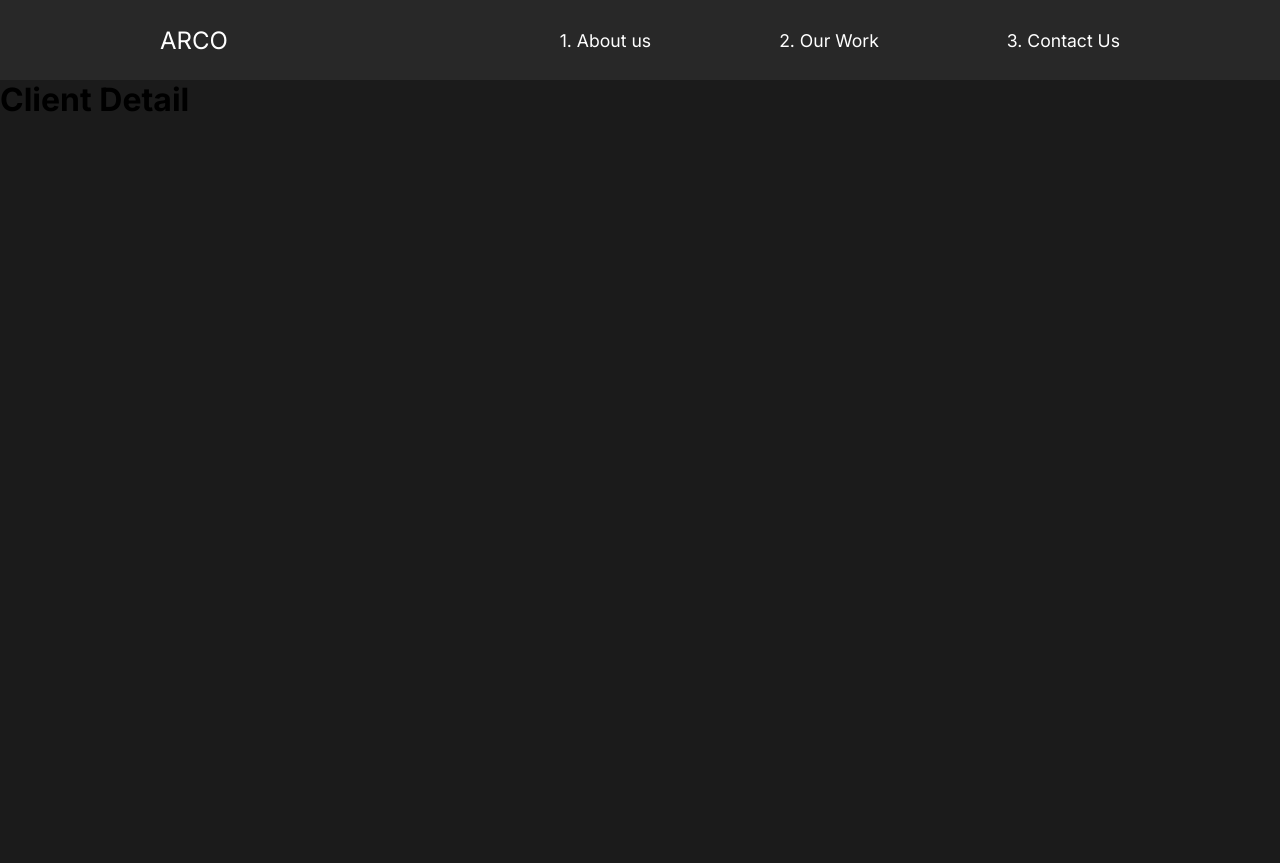
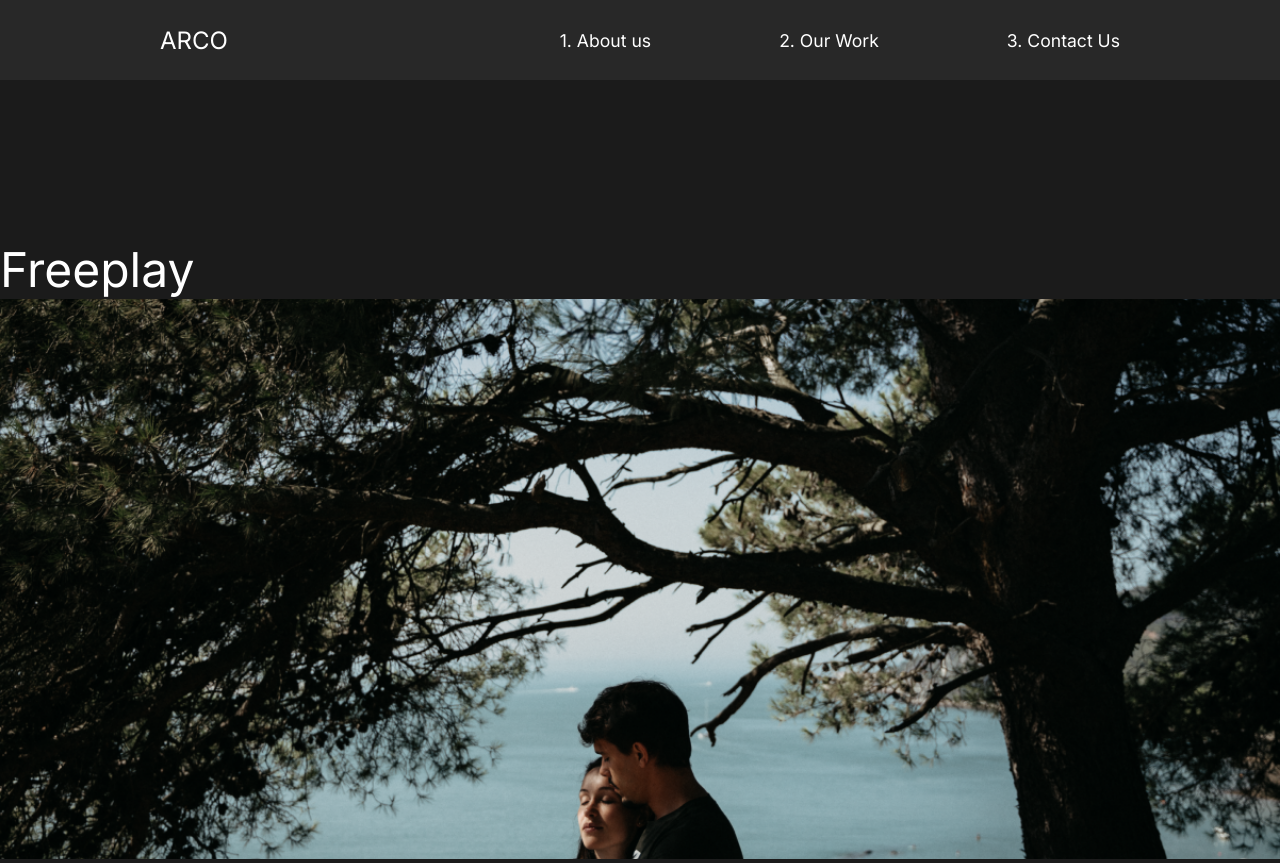
Before and after one commit to kceron/a-site-one, a React (Create React App) app: page /work/freeplay in a window 1280 px wide. Before the commit the page ends 800 px from the top, so only its background shows below. Built offline with nearby package versions, Linux system fonts and the light colour scheme.

Commit message:
client details done

```diff
--- a/src/pages/ClientDetail.js
+++ b/src/pages/ClientDetail.js
@@ -11,16 +11,47 @@ const ClientDetail = () => {
   // console.log(history)
 
   useEffect(() => {
-    const currentClient = clients.filter((stateClient) => stateClient.url === url);
-    console.log(currentClient)
-    setClient(currentClient);
+    const currentClient = clients.filter(
+      (stateClient) => stateClient.url === url
+    );
+    console.log(currentClient);
+    setClient(currentClient[0]);
+
   }, [clients, url]);
-
+  console.log(client)
   return (
-    <div>
-      <h1>Client Detail</h1>
-    </div>
+    <>
+      {client && (
+        <StyledDetails>
+          <StyledHeadLine>
+            <h2>{client.title}</h2>
+            <img src={client.mainImg} alt="client image" />
+          </StyledHeadLine>
+        </StyledDetails>
+      )}
+    </>
   );
 };
 
+const StyledDetails = styled.div`
+    color: white;
+`;
+
+const StyledHeadLine = styled.div`
+    min-height: 90vh;
+    padding-top: 20vh;
+    position: relative;
+    h3 {
+        position: absolute;
+        top: 10%;
+        left: 50%;
+        transform: translate(-50%, -10%);
+    }
+    img {
+        width: 100%;
+        height: 70vh;
+        object-fit: cover;
+    }
+`;
+
 export default ClientDetail;
```
